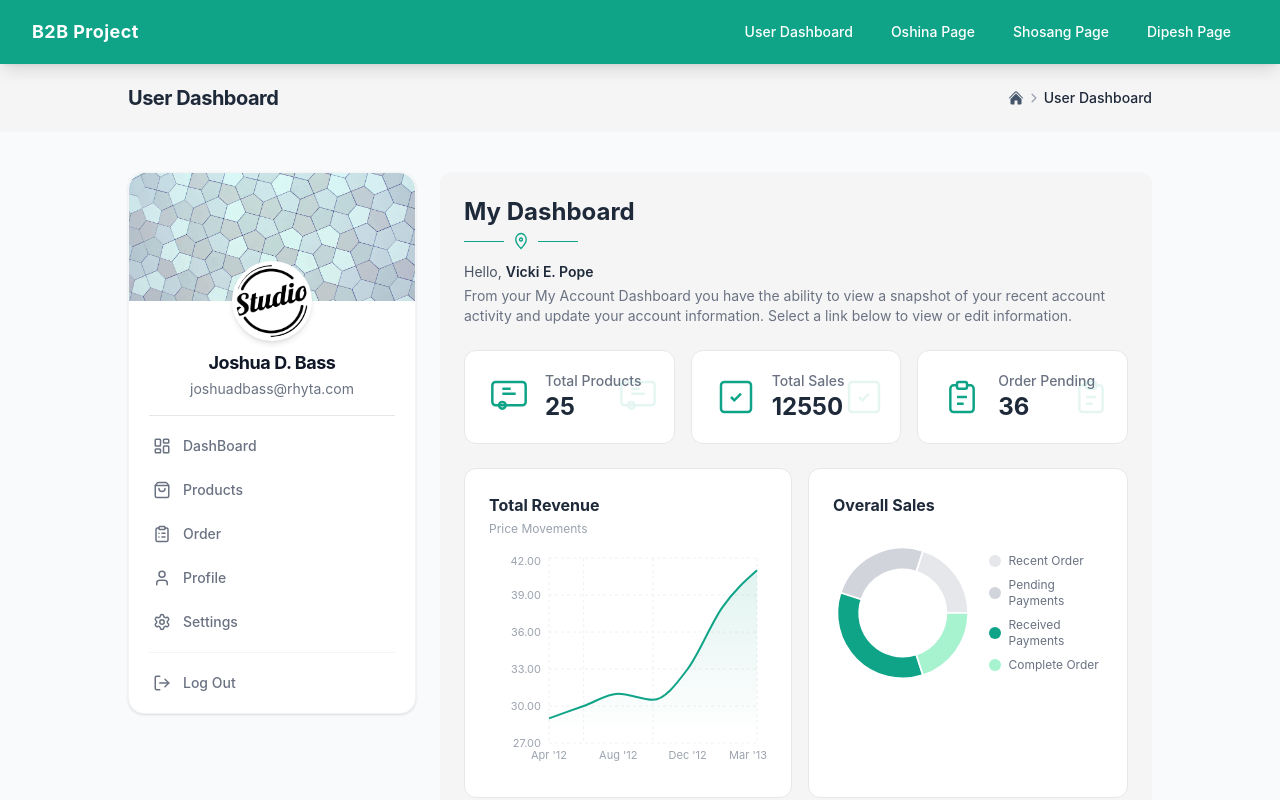
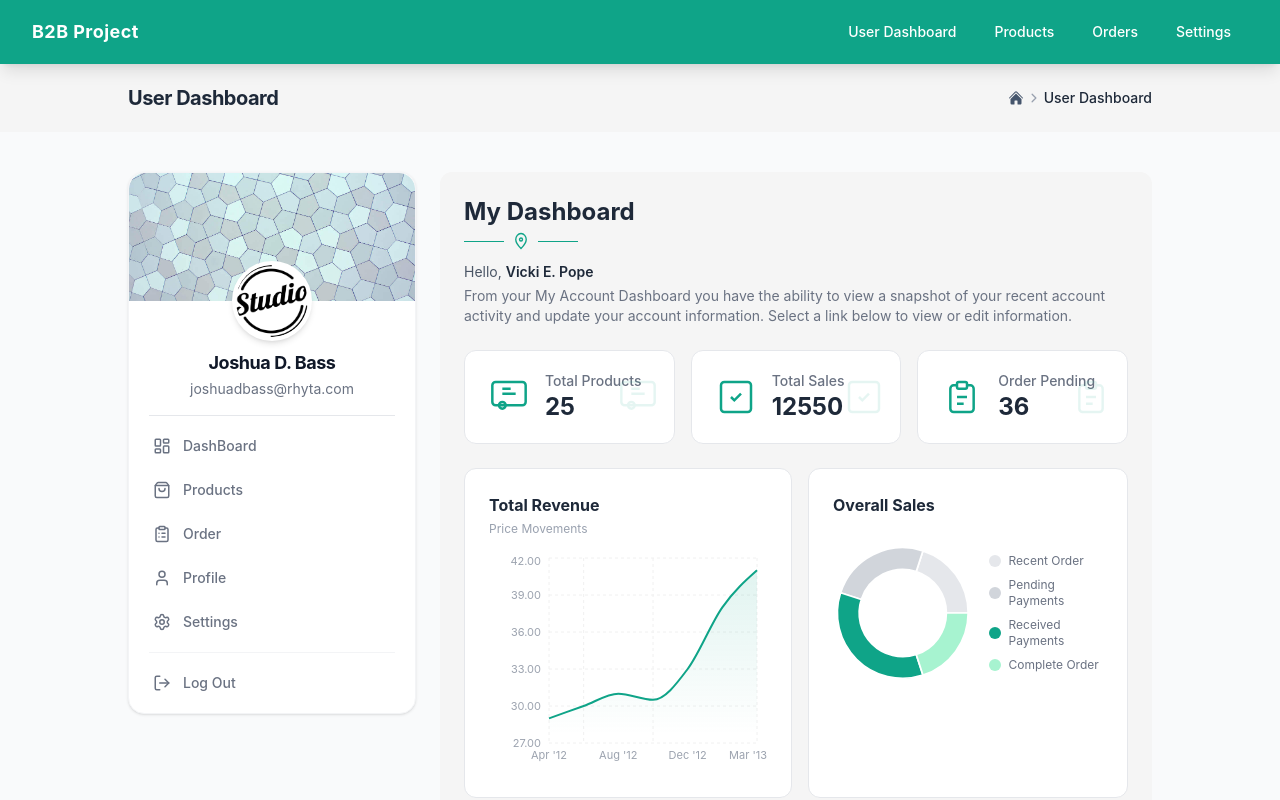
Before and after one commit to morphcodetech/b2b, a React (Vite) app: page / in a window 1280 px wide. Shown: the top 800 px of the page. Built offline with nearby package versions, Linux system fonts and the light colour scheme.

Commit message:
Updated NavBar

```diff
--- a/src/components/NavBar/TeamMembers.js
+++ b/src/components/NavBar/TeamMembers.js
@@ -1,11 +1,9 @@
 const teamMembers = [
   { name: "User Dashboard", path: "/dashboard" },
 
-  { name: "Oshina Page", path: "/member2" }, // oshina add your path here then go to app.jsx and add your route path there
-
-  { name: "Shosang Page", path: "/member3" }, // shosang add your path here then go to app.jsx and add your route path there
-
-  { name: "Dipesh Page", path: "/member4" }, // dipesh add your path here then go to app.jsx and add your route path there
+  { name: "Products", path: "products" },
+  { name: "Orders", path: "order" },
+  { name: "Settings", path: "settings" },
 ];
 
 export default teamMembers;
```
